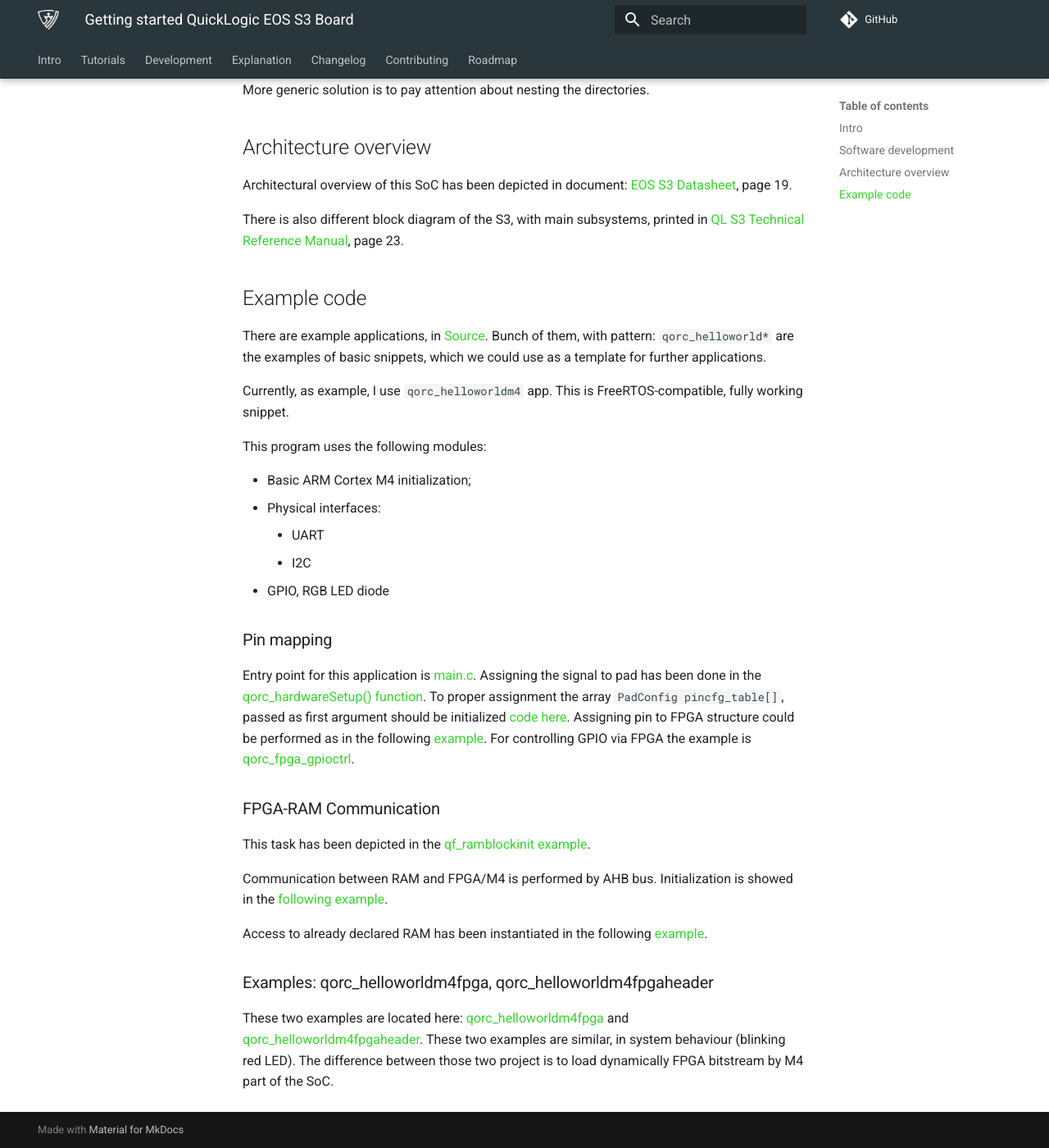
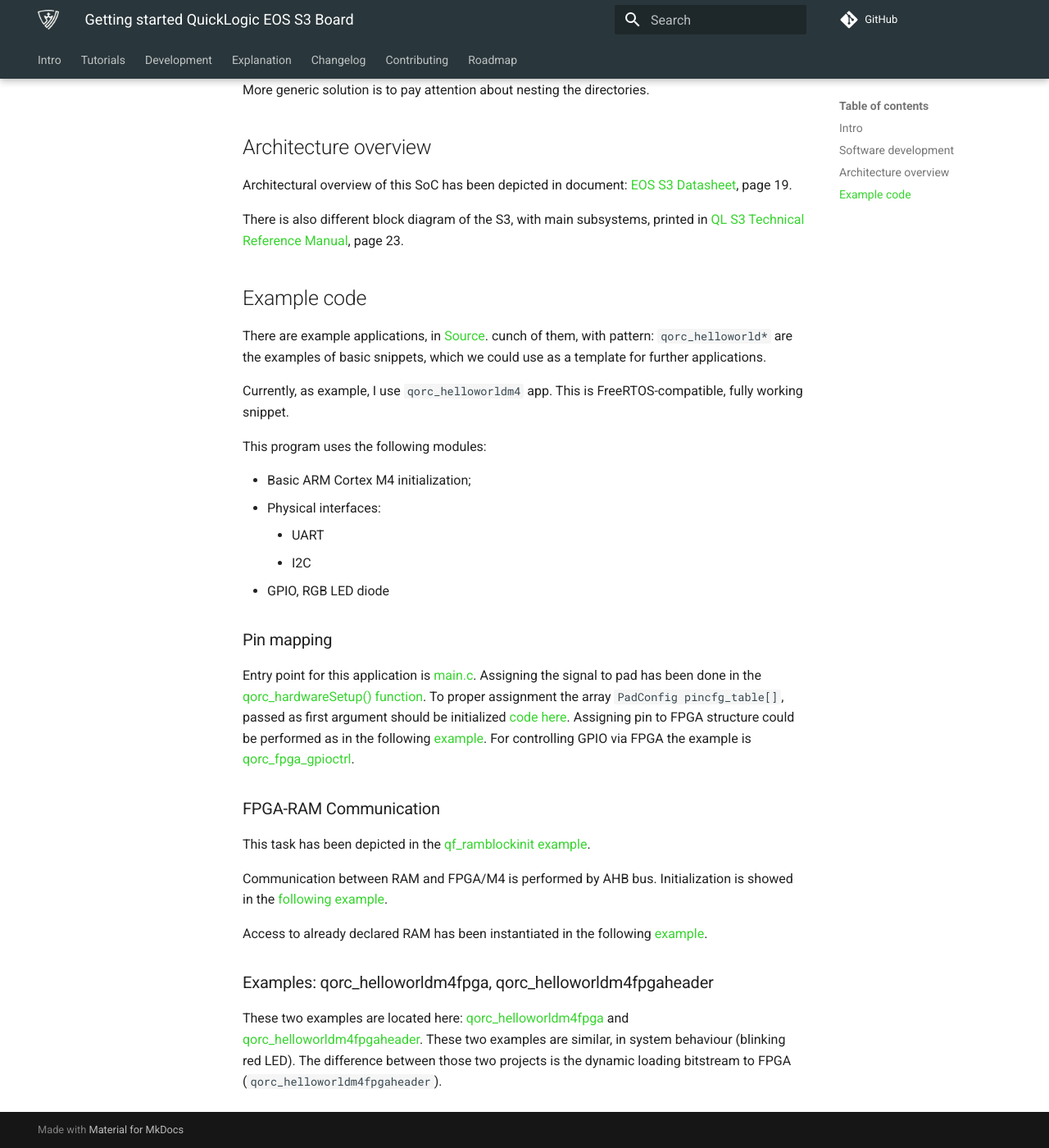
Before and after one commit to Dasharo/twpm-docs, an MkDocs documentation site: the page built from docs/tutorials/tutorial_start_EOS-S3_HW.md, in a window 1280 px wide and 1400 px high, scrolled down 1253 px. Shown: the whole window at 82% size. Built offline with MkDocs 1.6.1 and Material for MkDocs 9.7.7, drawn with Linux system fonts in a browser that asks for light colours; comment, search, counter and statistics services are not loaded.

Commit message:
tutorial_start_EOS-S3_HW.md: Correct grammar mistakes
Signed-off-by: Karol Zmyslowski <karol.zmyslowski@3mdeb.com>

```diff
--- a/docs/tutorials/tutorial_start_EOS-S3_HW.md
+++ b/docs/tutorials/tutorial_start_EOS-S3_HW.md
@@ -68,7 +68,7 @@
 ## Example code
 
 There are example applications, in [Source][examples-source].
-Bunch of them, with pattern: `qorc_helloworld*` are the examples of basic
+cunch of them, with pattern: `qorc_helloworld*` are the examples of basic
 snippets, which we could use as a template for further applications.
 
 Currently, as example, I use `qorc_helloworldm4` app. This is
@@ -105,9 +105,8 @@
 These two examples are located here: [qorc_helloworldm4fpga][example-helloworldm4fpga]
 and [qorc_helloworldm4fpgaheader][example-helloworldm4fpga_header].
 These two examples are similar, in system behaviour (blinking red LED).
-The difference between those two project is to load dynamically FPGA
-bitstream by M4 part of the SoC.
-
+The difference between those two projects is the dynamic loading bitstream
+to FPGA (`qorc_helloworldm4fpgaheader`).
 
 [build-instr-url]:https://github.com/Dasharo/twpm-docs/blob/main/docs/tutorials/building.md
 [eos-s3-datasheet-url]: https://www.quicklogic.com/wp-content/uploads/2020/12/QL-EOS-S3-Ultra-Low-Power-multicore-MCU-Datasheet-2020.pdf
```
